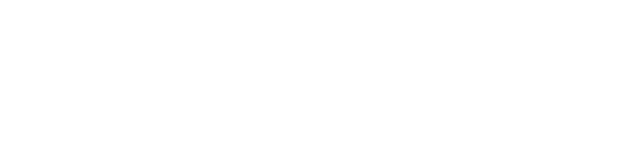
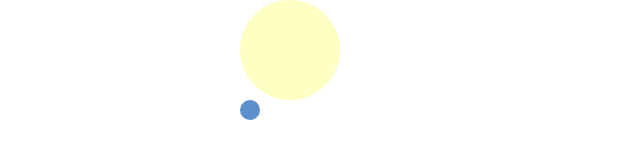
Before and after one commit to ershovro/solar-system, a website: page src/index.html in a window 1280 px wide. Shown: the whole page, without its empty margins (0-640 px from the left). Drawn offline with Linux system fonts and the light colour scheme.

Commit message:
added sun and earth blocks

```diff
--- a/src/app.css
+++ b/src/app.css
@@ -1,4 +1,3 @@
-
 html, body, #root {
     width: 100%;
     height: 100%;
@@ -9,3 +8,23 @@ body {
     margin: 0;
     padding: 0;
 }
+
+.system {
+    width: 800px;
+    height: 500px;
+    margin: 0 auto;
+}
+
+.sun {
+    width: 100px;
+    height: 100px;
+    background-color: rgb(253, 258, 195);
+    border-radius: 50%;
+}
+
+.earth {
+    width: 20px;
+    height: 20px;
+    background-color: rgb(91, 144, 204);
+    border-radius: 50%;
+}
--- a/src/index.html
+++ b/src/index.html
@@ -7,7 +7,10 @@
     </head>
     <body>
         <div id="root">
-
+            <div class="system">
+                <div class="sun"></div>
+                <div class="earth"></div>
+            </div>
         </div>
     </body>
 </html>
```
